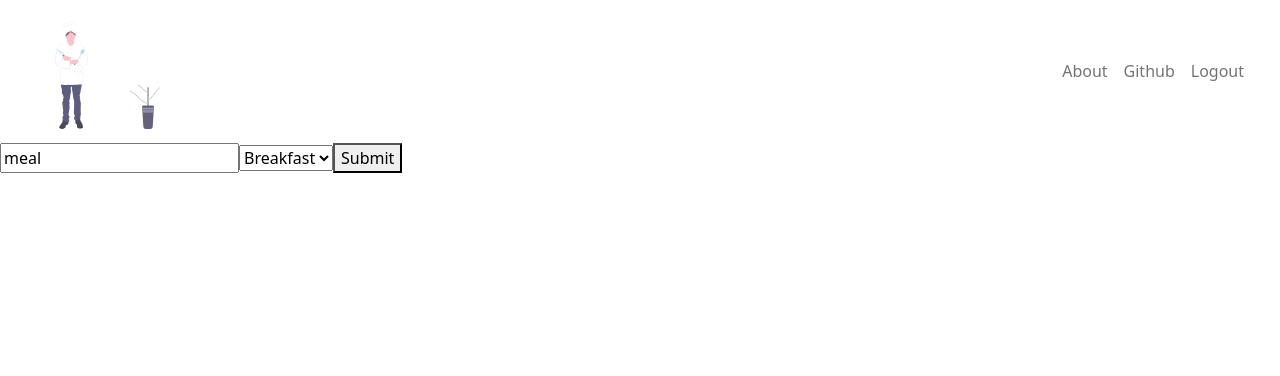
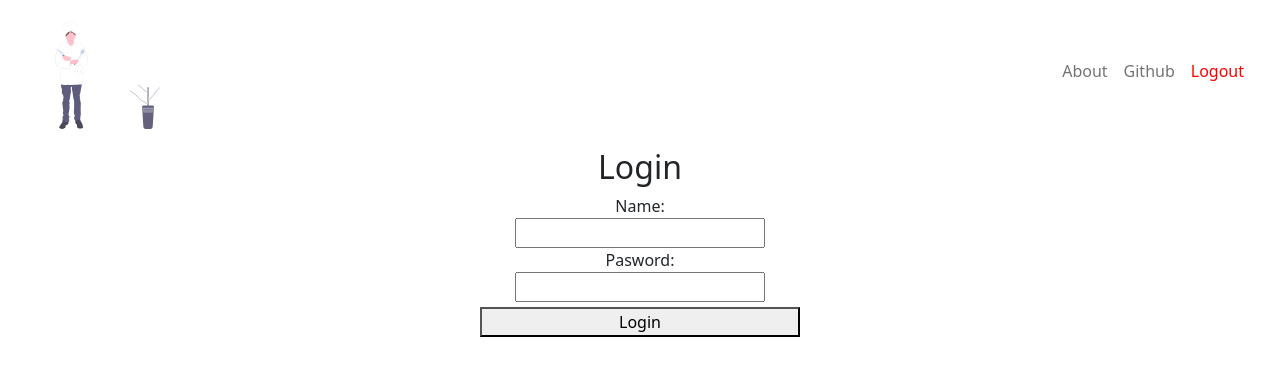
Before and after one commit to miracerdin/recipe-app, a React (Create React App) app: page / in a window 1280 px wide. Shown: the top 376 px of the page. Built offline with nearby package versions, Linux system fonts and the light colour scheme; no server answers.

Commit message:
new commit

```diff
--- a/package.json
+++ b/package.json
@@ -10,6 +10,7 @@
     "bootstrap": "^5.1.3",
     "react": "^18.2.0",
     "react-dom": "^18.2.0",
+    "react-icons": "^4.4.0",
     "react-router-dom": "^6.3.0",
     "react-scripts": "5.0.1",
     "web-vitals": "^2.1.4"
--- a/src/App.css
+++ b/src/App.css
@@ -1,5 +1,6 @@
 .App {
   text-align: center;
+  background-color: aquamarine;
 }
 
 .App-logo {
--- a/src/App.jsx
+++ b/src/App.jsx
@@ -8,17 +8,20 @@ import Detail from "./pages/detail/Detail";
 import Login from "./pages/login/Login";
 import NotFound from "./pages/notfound/NotFound";
 import Recipe from "./components/Recipe";
+import PrivateRouter from "./router/PrivateRouter";
 
 function App() {
   return (
     <>
       <BrowserRouter>
+        {/* <Header /> */}
         <Navbar />
-        {/* <Header /> */}
         <Routes>
-          <Route path="/" element={<Home />} />
+          <Route path="/" element={<Login />} />
+          <Route path="/home" element={<PrivateRouter />}>
+            <Route path="" element={<Home />} />
+          </Route>
           <Route path="/about" element={<About />} />
-          <Route path="/login" element={<Login />} />
           <Route path="/detail" element={<Detail />} />
           <Route path="/recipe/:id" element={<Recipe />} />
 
--- a/src/components/RecipeList.jsx
+++ b/src/components/RecipeList.jsx
@@ -11,16 +11,18 @@ const RecipeList = ({ data }) => {
   console.log(data);
 
   return (
-    <section>
+    <section className="recipe-list">
       {data.map((item, index) => {
         const card = item.recipe;
         const id = new Date().getTime();
         const cards = { ...card, id: id };
         console.log(cards.id);
         return (
-          <div key={index}>
-            <h2>{cards.label}</h2>
-            <img src={cards.image} alt={cards.cautions} />
+          <div key={index} className="recipe-div">
+            <h3>{cards.label}</h3>
+            <div className="image-div">
+              <img src={cards.image} alt={cards.cautions} />
+            </div>
             <button
               className="btn"
               onClick={() => navigate(`/recipe/${id}`, { state: cards })}
--- a/src/components/header/Form.jsx
+++ b/src/components/header/Form.jsx
@@ -26,7 +26,7 @@ const Form = () => {
   }, []);
 
   return (
-    <section>
+    <section className="section section-form">
       <form onSubmit={handleSubmit}>
         <input
           type="text"
--- a/src/components/navbar/Navbar.jsx
+++ b/src/components/navbar/Navbar.jsx
@@ -6,7 +6,7 @@ const Navbar = () => {
   return (
     <nav className="navbar navbar-expand-md navbar-light">
       <div className="container-fluid">
-        <Link to="/" className="navbar-brand">
+        <Link to="/home" className="navbar-brand">
           <img src={logo} alt="" width="150px" />
         </Link>
         <button
@@ -31,21 +31,24 @@ const Navbar = () => {
             </li>
 
             <li className="nav-item">
-              <NavLink
-                style={({ isActive }) => ({ color: isActive && "red" })}
-                to="/github"
+              <a
                 className="nav-link"
-                aria-current="page"
+                href="https://github.com/miracerdin"
+                target="_blank"
               >
                 Github
-              </NavLink>
+              </a>
             </li>
             <li className="nav-item">
               <NavLink
                 style={({ isActive }) => ({ color: isActive && "red" })}
-                to="/login"
+                to="/"
                 className="nav-link"
                 aria-current="page"
+                onClick={() => {
+                  localStorage.clear();
+                  window.reload();
+                }}
               >
                 Logout
               </NavLink>
--- a/src/index.css
+++ b/src/index.css
@@ -5,13 +5,43 @@ body {
     sans-serif;
   -webkit-font-smoothing: antialiased;
   -moz-osx-font-smoothing: grayscale;
+  background-color: aquamarine;
 }
-
 code {
   font-family: source-code-pro, Menlo, Monaco, Consolas, "Courier New",
     monospace;
 }
 .cards {
   display: flex;
-  justify-content: space-between;
+  justify-content: space-around;
+  margin-top: 10px;
+  background-color: aqua;
+  align-items: center;
 }
+.section {
+  display: flex;
+  flex-wrap: wrap;
+  align-items: center;
+  flex-direction: column;
+}
+.recipe-list {
+  display: flex;
+  width: 100%;
+  align-items: center;
+  flex-wrap: wrap;
+  gap: 10px;
+}
+.recipe-div {
+  width: 300px;
+  text-align: center;
+}
+.recipe-div h3 {
+  padding: 10px;
+  word-wrap: break-word;
+  display: inline-block;
+  box-sizing: border-box;
+}
+/* .image-div img {
+  width: 250px;
+  height: 250px;
+} */
--- a/src/pages/detail/Detail.jsx
+++ b/src/pages/detail/Detail.jsx
@@ -1,7 +1,11 @@
 import React from "react";
 
 const Detail = () => {
-  return <div>Detail</div>;
+  return (
+    <div>
+      <a href="https://github.com/miracerdin">Github</a>
+    </div>
+  );
 };
 
 export default Detail;
--- a/src/pages/login/Login.jsx
+++ b/src/pages/login/Login.jsx
@@ -1,7 +1,46 @@
 import React from "react";
+import { useState, useRef } from "react";
+import Home from "../home/Home";
+import "./style.css";
 
 const Login = () => {
-  return <div>Login</div>;
+  const name = useRef();
+  const password = useRef();
+  const getName = localStorage.getItem("nameData");
+  const getPassword = localStorage.getItem("passwordData");
+  const handleSubmit = () => {
+    // if (name.current.value === "mirac" && password.current.value === "1234") {
+    localStorage.setItem("nameData", name.current.value);
+    localStorage.setItem("passwordData", password.current.value);
+    // }
+  };
+  return (
+    <div>
+      {getName && getPassword ? (
+        <Home />
+      ) : (
+        <form onSubmit={handleSubmit}>
+          <div className="form-inner">
+            <h2>Login</h2>
+            {/* Error */}
+            <div className="form-group">
+              <label htmlFor="name">Name:</label>
+              <input type="text" ref={name} />
+            </div>
+            {/* <div className="form-group">
+          <label htmlFor="email">Email:</label>
+          <input type="email" name="email" id="email" />
+        </div> */}
+            <div className="form-group">
+              <label htmlFor="password">Pasword:</label>
+              <input type="password" ref={password} />
+            </div>
+          </div>
+          <button type="submit">Login</button>
+        </form>
+      )}
+    </div>
+  );
 };
 
 export default Login;
--- /dev/null
+++ b/src/pages/login/style.css
@@ -0,0 +1,28 @@
+.form-inner input {
+  height: 30px;
+  width: 100%;
+  font-size: 18px;
+}
+button {
+  height: 30px;
+  width: 25%;
+  font-size: 20px;
+}
+label {
+  margin-right: 5px;
+  margin: 0 auto;
+  width: 75px;
+}
+form {
+  text-align: center;
+}
+.form-inner {
+  display: flex;
+  flex-direction: column;
+  align-items: center;
+  justify-content: center;
+  padding: 5px;
+}
+.form-group {
+  width: 250px;
+}
--- /dev/null
+++ b/src/router/PrivateRouter.jsx
@@ -0,0 +1,10 @@
+import { Outlet, Navigate } from "react-router-dom";
+
+const PrivateRouter = () => {
+  //? Aslinda bu bilgi Global state'den okunacak
+  const isAuthenticated = localStorage.getItem("nameData");
+
+  return isAuthenticated ? <Outlet /> : <Navigate to="/" />;
+};
+
+export default PrivateRouter;
```
Also changed, not shown: src/pages/login/style.jsx (deleted), 2 other files (tests, documents, lock files or other folders).
